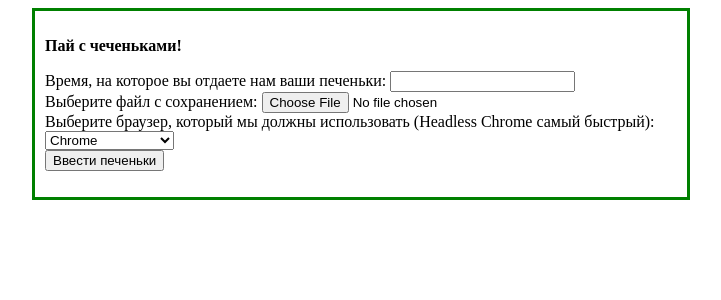
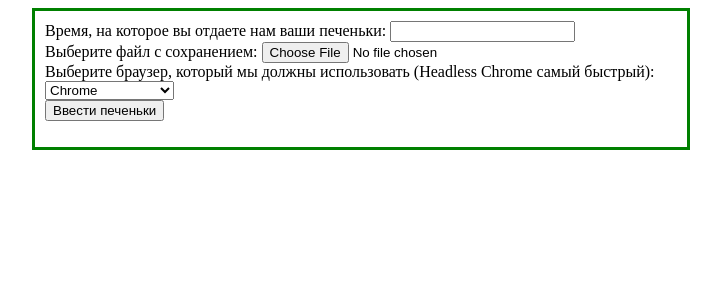
Before and after one commit to Moysenko/CookieFactory, a Flask app: page / in a window 1280 px wide. Shown: the top 300 px of the page, without its empty margins (279-1000 px from the left). Run offline with Flask 2, Linux system fonts and the light colour scheme.

Commit message:
fixed requirements

```diff
--- a/requirements.txt
+++ b/requirements.txt
@@ -2,4 +2,3 @@ selenium
 flask
 webdriver_manager
 timeout-decorator
-unittest
--- a/templates/index.html
+++ b/templates/index.html
@@ -14,8 +14,6 @@
 
     <body>
         <div class="content">
-
-        <p><b> Пай с чеченьками!</b> </p>
 
         <form action="/upload_save_file" method="POST" enctype=multipart/form-data>
             Время, на которое вы отдаете нам ваши печеньки:
```
